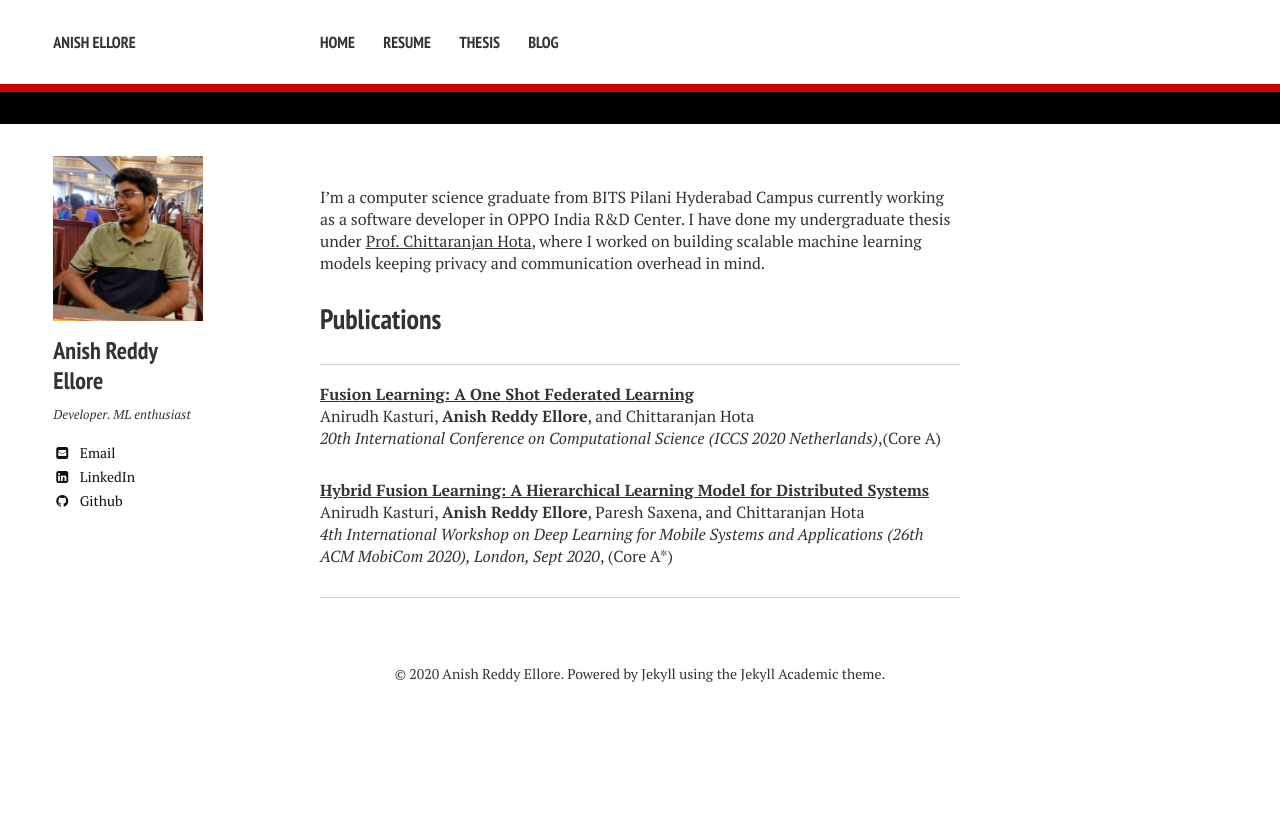
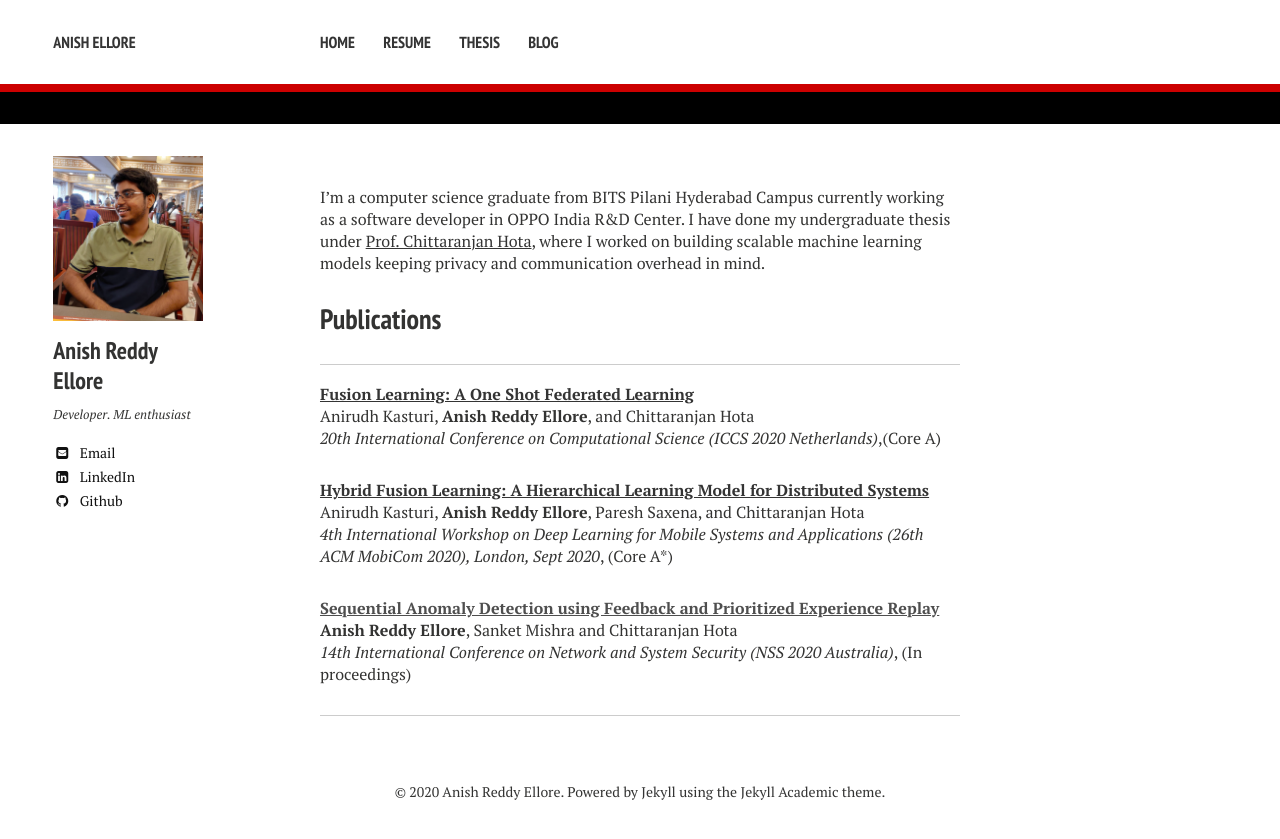
Before and after one commit to AnishEllore/anishellore.github.io, a Jekyll site: the page built from index.md, in a window 1280 px wide. Shown: the top 839 px of the page. Built offline with Jekyll 4.4.1, drawn with Linux system fonts in a browser that asks for light colours; nearby versions of some CDN libraries.

Commit message:
Update index.md

```diff
--- a/index.md
+++ b/index.md
@@ -19,10 +19,9 @@ _20th International Conference on Computational Science (ICCS 2020 Netherlands)_
 Anirudh Kasturi, **Anish Reddy Ellore**, Paresh Saxena, and Chittaranjan Hota
 <br />
 _4th International Workshop on Deep Learning for Mobile Systems and Applications (26th ACM MobiCom 2020), London, Sept 2020_, (Core A*)
-<!---
-[**Sequential Anomaly Detection on Data Streams using Feedback and <br /> Prioritized Experience Replay**]()
+
+[**Sequential Anomaly Detection using Feedback and Prioritized Experience Replay**]()
 <br />
 **Anish Reddy Ellore**, Sanket Mishra and Chittaranjan Hota
 <br />
-_Knowledge-Based Systems_, (under review)
--->
+_14th International Conference on Network and System Security (NSS 2020 Australia)_, (In proceedings)
```
